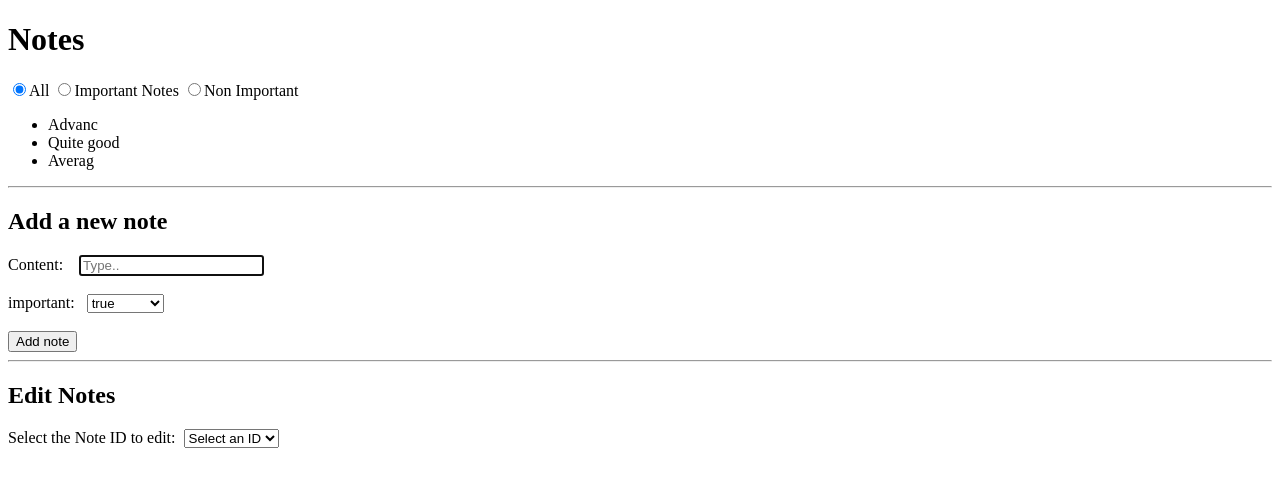
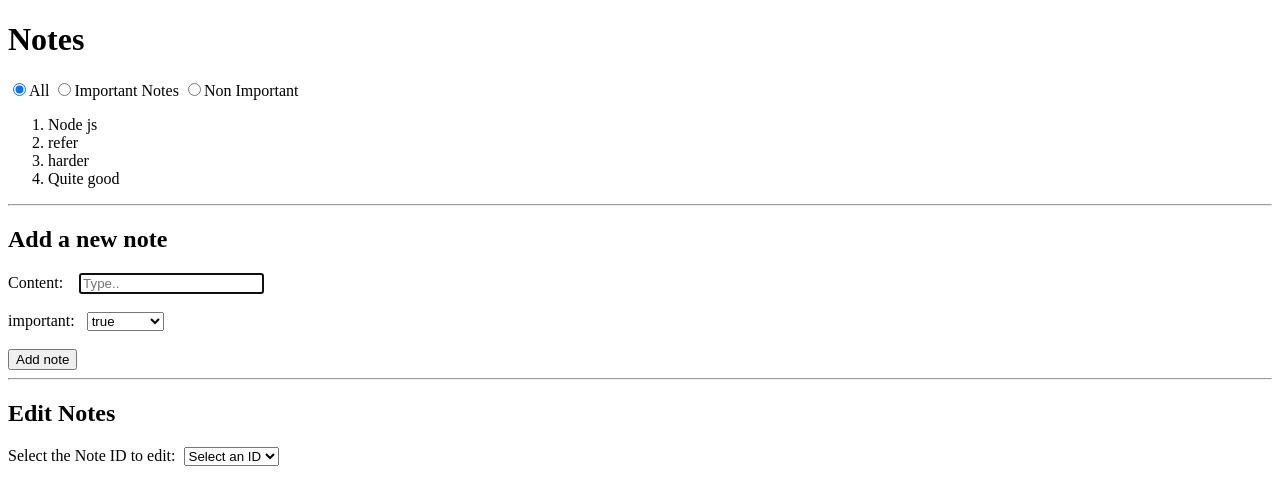
Before and after one commit to Raon-The-Programmer/BharathInternship, a React (Vite) app: page / in a window 1280 px wide. Shown: the top 500 px of the page. Built offline with nearby package versions, Linux system fonts and the light colour scheme; data requests are answered from the project's data file.

Commit message:
rectifies a few, but the true/false in adding element is error

```diff
--- a/db.json
+++ b/db.json
@@ -1,19 +1,24 @@
 {
   "notes": [
     {
-      "id": 5,
-      "content": "Advanc",
+      "id": 1703924612159,
+      "content": "Node js",
       "important": true
     },
     {
-      "id": 4,
-      "content": "Quite good",
+      "id": 1703924660202,
+      "content": "refer",
       "important": false
     },
     {
-      "id": 3,
-      "content": "Averag",
-      "important": true
+      "id": 1703924710764,
+      "content": "harder",
+      "important": "false"
+    },
+    {
+      "id": 1703924955436,
+      "content": "Quite good",
+      "important": false
     }
   ]
 }
--- a/src/App.jsx
+++ b/src/App.jsx
@@ -23,7 +23,7 @@ function App(props) {
   const addNote=(e)=>{
     e.preventDefault();
     let newnote={
-      id:notes.length+1,
+      id:Date.now(),
       content:newContent,
       important:importantvalue === 'true'
     }
@@ -58,13 +58,13 @@ function App(props) {
     <label><input name='filter' type='radio' value='all' onChange={handleChange} checked={showStatus==='all'}/>All</label>
     <label> <input name='filter' type='radio' value='imp' onChange={handleChange}/>Important Notes</label>
     <label> <input name='filter' type='radio' value='non' onChange={handleChange}/>Non Important</label>
-    <ul>
+    <ol>
       {
         filteredNotes.map((note,index)=>
           <li key={index}>{note.content}</li>
         )
       }
-    </ul>
+    </ol>
     <hr />
     <h2>Add a new note</h2>
     <form onSubmit={addNote} id='1'><label htmlFor="content">Content: &nbsp;&nbsp;&nbsp;</label>
--- a/src/components/Dashboard.jsx
+++ b/src/components/Dashboard.jsx
@@ -13,7 +13,7 @@ const Dashboard = ({notes,setNotes,fetchNotes}) => {
                 <option>{'Select an ID'}</option>
                 {
                     notes.map((note,index)=>
-                        <option key={index}>{note.id}</option>
+                        <option value={note.id} key={index}>{note.content}</option>
                     )
                 }
             </select>
--- a/src/components/Updatedform.jsx
+++ b/src/components/Updatedform.jsx
@@ -16,6 +16,16 @@ const handleSubmit=(e)=>{
 
     axios.put(`http://localhost:3001/notes/${selectedNote.id}`,note)
     fetchNotes()
+}
+const handleDelete=async(e)=>{
+    e.preventDefault()
+    try{
+        const res = await  axios.delete(`http://localhost:3001/notes/${selectedNote.id}`)
+        fetchNotes()
+
+    }catch(err){
+        console.log(err)
+    }
 }
 
 
@@ -36,7 +46,7 @@ const handleSubmit=(e)=>{
     fetchNote();
  },[selectID])
   return (
-    <div><form action='submit' onSubmit={handleSubmit}>
+    <div><form action='submit'>
             <label htmlFor="submit">Edit you content:&nbsp;&nbsp;
                 <input value={editedContent} onChange={e=>seteditedContent(e.target.value)} type="text" />
             </label>
@@ -52,7 +62,7 @@ const handleSubmit=(e)=>{
             </label>
             <br />
         <br />
-        <button>Update List</button>
+        <button onClick={handleSubmit}>Update List</button>
         <button style={{marginLeft:'10px'}} onClick={handleDelete}>Delete</button>
         </form>
 
```
